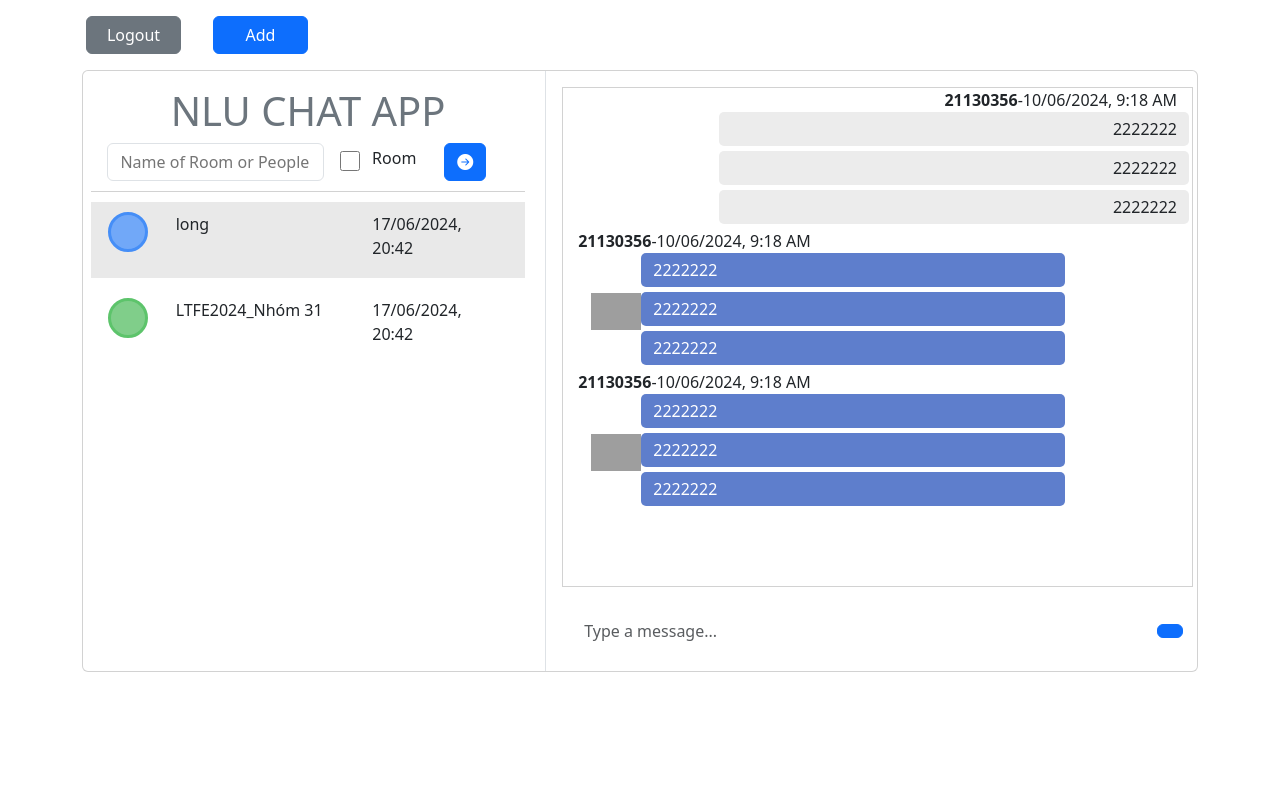
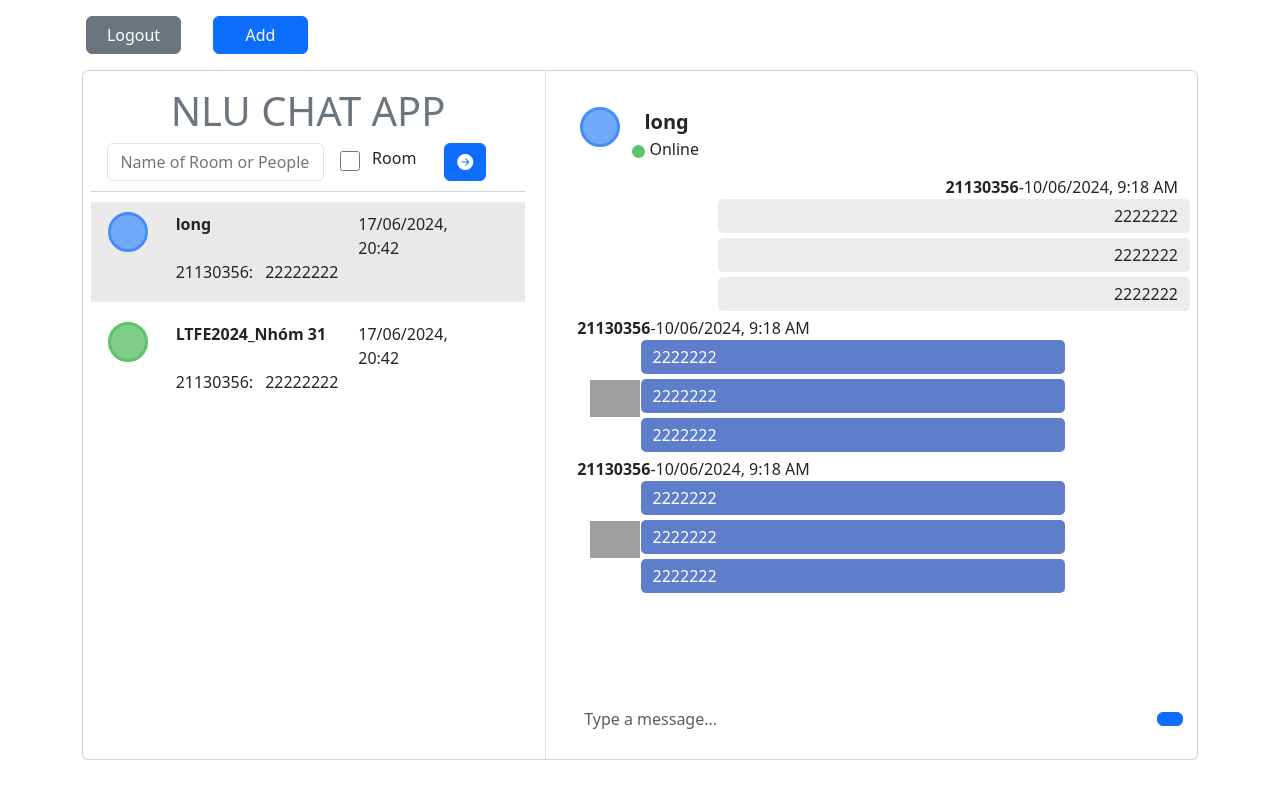
Before and after one commit to hai000/LTFE, a React (Create React App) app: page / in a window 1280 px wide. Built offline with nearby package versions, Linux system fonts and the light colour scheme; grey boxes are pictures that could not be loaded.

Commit message:
update home view

```diff
--- a/src/App.css
+++ b/src/App.css
@@ -38,10 +38,13 @@
 }
 .chat-messages{
   height: 500px;
-  border: 1px solid #d2d2d2;
+
   margin-bottom: 20px;
   overflow-y: auto;
   overflow-x: hidden;
+}
+.pb-4px{
+  padding-bottom: 4px !important;
 }
 .name-room{
   display: block;
@@ -168,3 +171,10 @@ color: white;
   outline: 2px solid #e4e6ea; /* Example focus style */
   box-shadow: 0 0 10px rgba(218, 219, 220, 0.5); /* Example focus style */
 }
+.icon-onl{
+  width: 13px !important;
+  height: 13px !important;
+  padding: 0 !important;
+  border-radius: 50%;
+  background-color: #5dc46b;
+}
--- a/src/home.js
+++ b/src/home.js
@@ -1,8 +1,6 @@
 import React from 'react';
 import {Container, Row, Col, Card, InputGroup, FormControl, Button, Image} from 'react-bootstrap';
 import 'bootstrap-icons/font/bootstrap-icons.css';
-import {FontAwesomeIcon} from '@fortawesome/react-fontawesome';
-import {faPlus} from '@fortawesome/free-solid-svg-icons';
 
 
 const ZaloHomePage = () => {
@@ -35,22 +33,50 @@ const ZaloHomePage = () => {
                                         <i className="fa-user fas icon-user"></i>
                                     </div>
                                     <div className="col-lg-10 row align-content-center">
-                                        <span className="card-title col-lg-7">long</span>
-                                        <span className="card-title col-lg-5">17/06/2024, 20:42</span>
+                                        <Row>
+                                            <strong className="card-title col-lg-7 pb-0 mb-0">long</strong>
+                                            <span className="card-title col-lg-5 pb-0 mb-0">17/06/2024, 20:42</span>
+                                        </Row>
+                                        <Row>
+                                            <span className="card-title w-fit ">21130356:</span>
+                                            <span className="card-title col-lg-8 pl-0"> 22222222</span>
+                                        </Row>
                                     </div>
                                 </Row>
                                 <Row className="bg-1 chat">
+
                                     <div className="col-lg-2 d-flex justify-content-center">
                                         <i className="fa-users fas icon-group"></i>
                                     </div>
                                     <div className="col-lg-10 row align-content-center">
-                                        <span className="card-title col-lg-7">LTFE2024_Nhóm 31</span>
-                                        <span className="card-title col-lg-5">17/06/2024, 20:42</span>
+                                        <Row>
+                                            <strong className="card-title col-lg-7 pb-0 mb-0">LTFE2024_Nhóm 31</strong>
+                                            <span className="card-title col-lg-5 pb-0 mb-0">17/06/2024, 20:42</span>
+                                        </Row>
+                                        <Row>
+                                            <span className="card-title w-fit ">21130356:</span>
+                                            <span className="card-title col-lg-8 pl-0"> 22222222</span>
+                                        </Row>
                                     </div>
                                 </Row>
                             </Card.Body>
                             <Card.Body className="col-lg-7 border-left">
+                                <Row className="chat">
+                                    <div className="w-fit d-flex justify-content-center">
+                                        <i className="fa-user fas icon-user"></i>
+                                    </div>
+                                    <div className="col-lg-10 row align-content-center">
+                                        <Row>
+                                            <strong className="card-title col-lg-7 pb-0 mb-0 fs-5">long</strong>
+                                        </Row>
+                                        <Row className="align-items-center">
+                                            <div className=" icon-onl">
 
+                                            </div>
+                                            <span className="card-title col-lg-8 mb-0 pl-1 pb-4px"> Online</span>
+                                        </Row>
+                                    </div>
+                                </Row>
                                 <div className="chat-messages">
                                     <div className="row my_message col-lg-10">
                                         <div className="row justify-content-end font-small">
@@ -70,7 +96,8 @@ const ZaloHomePage = () => {
                                             <span className="w-fit ml-0 pl-0">-10/06/2024, 9:18 AM</span>
                                         </div>
                                         <div className="row">
-                                            <div className="col-lg-2 d-flex align-items-center justify-content-center pr-0">
+                                            <div
+                                                className="col-lg-2 d-flex align-items-center justify-content-center pr-0">
                                                 <img className="avt"
                                                      src="https://ptetutorials.com/images/user-profile.png"
                                                      alt="sunil"/>
@@ -80,12 +107,14 @@ const ZaloHomePage = () => {
                                                 className="other_message_item">2222222</span><span
                                                 className="other_message_item">2222222</span>
                                             </div>
-                                        </div><div className="row justify-content-start font-small">
+                                        </div>
+                                        <div className="row justify-content-start font-small">
                                             <strong className="w-fit mr-0 pr-0">21130356</strong>
                                             <span className="w-fit ml-0 pl-0">-10/06/2024, 9:18 AM</span>
                                         </div>
                                         <div className="row">
-                                            <div className="col-lg-2 d-flex align-items-center justify-content-center pr-0">
+                                            <div
+                                                className="col-lg-2 d-flex align-items-center justify-content-center pr-0">
                                                 <img className="avt"
                                                      src="https://ptetutorials.com/images/user-profile.png"
                                                      alt="sunil"/>
@@ -102,7 +131,7 @@ const ZaloHomePage = () => {
                                 <div className="d-flex align-items-center send_msg">
                                     <FormControl type="text" placeholder="Type a message..."
                                                  className="flex-grow-1 mr-3 input_msg"/>
-                                    <Button variant="primary"><i  aria-hidden="true"
+                                    <Button variant="primary"><i aria-hidden="true"
                                                                  className="fa fa-paper-plane"></i></Button>
                                 </div>
                             </Card.Body>
```
